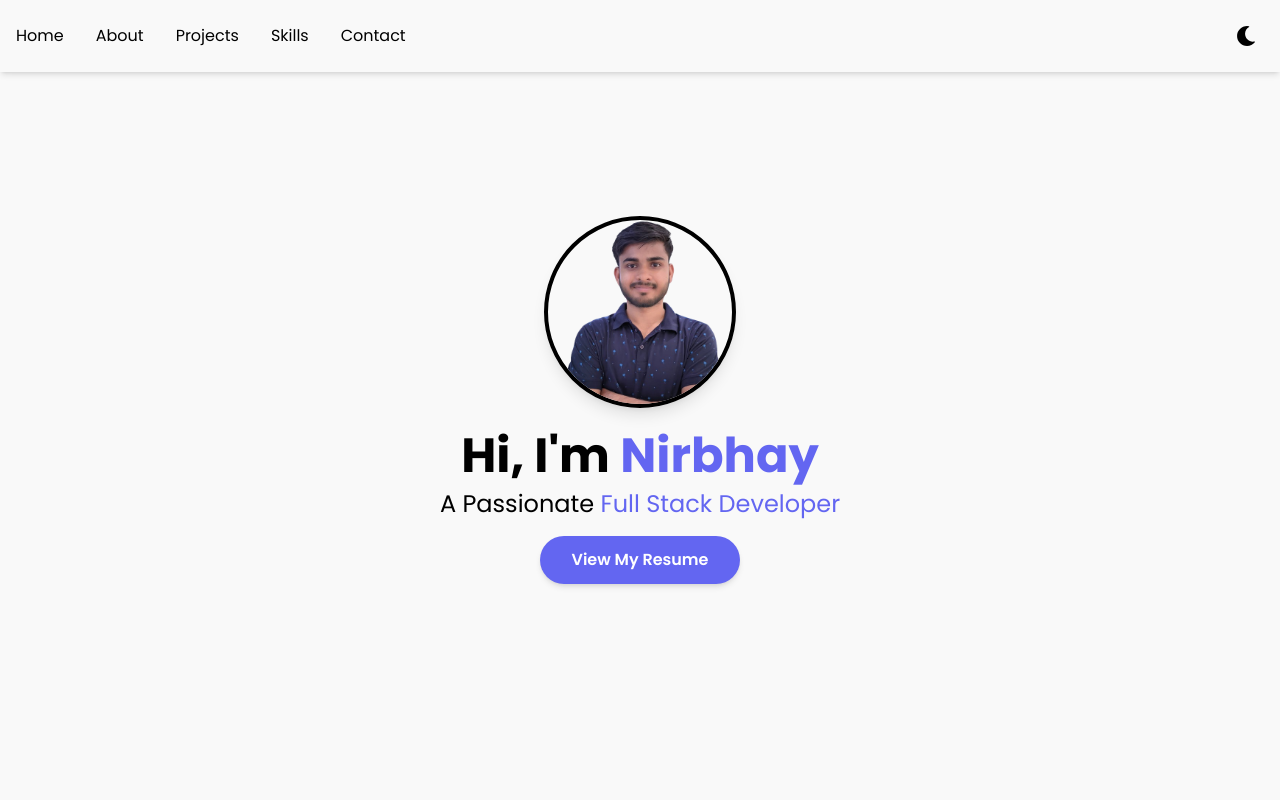
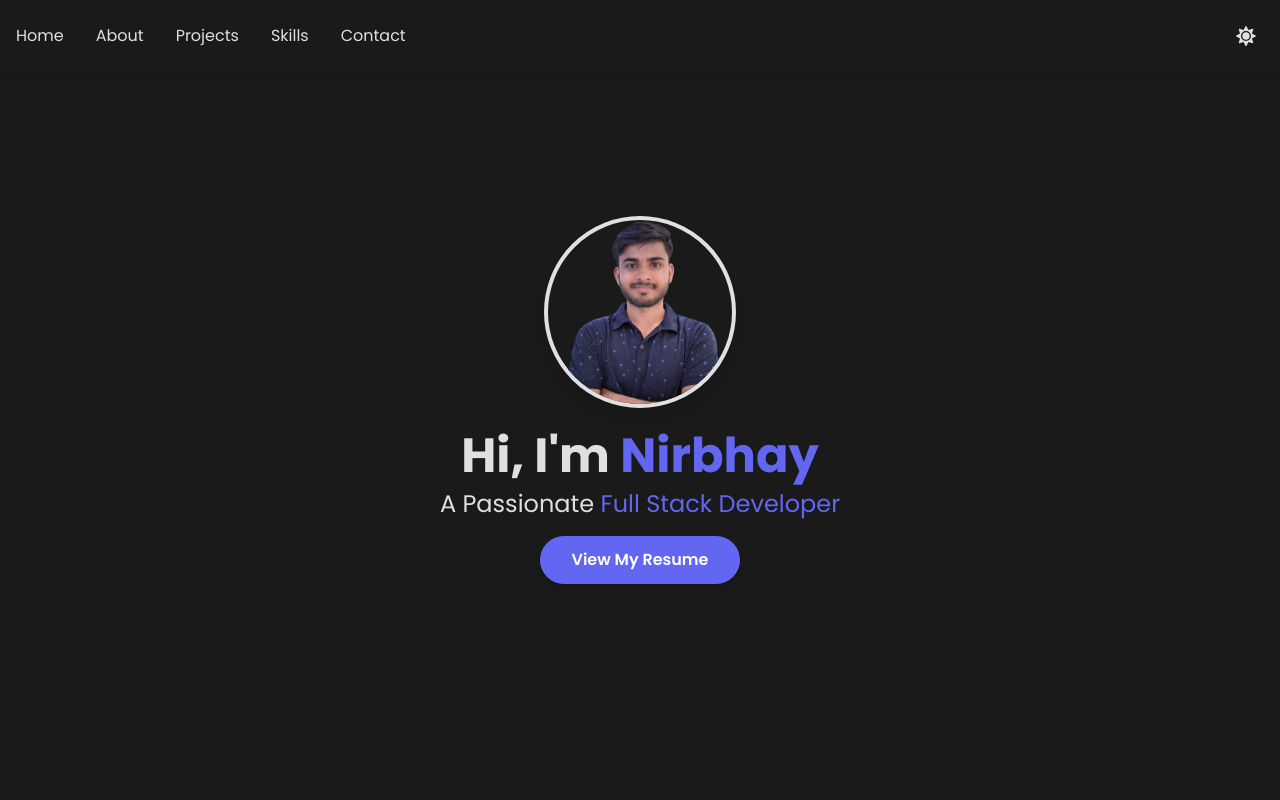
Before and after one commit to NirbhaySingh74/portfoio, a React (Vite) app: page / in a window 1280 px wide. Shown: the top 800 px of the page. Built offline with nearby package versions, Linux system fonts and the light colour scheme.

Commit message:
error solve

```diff
--- a/src/components/Contact.tsx
+++ b/src/components/Contact.tsx
@@ -33,16 +33,14 @@ const Contact: React.FC = () => {
 
       if (response.ok) {
         setSubmitted(true);
-        setFormState({ name: "", email: "", message: "" }); // Reset form fields
-        setError(""); // Clear any previous errors
+        setFormState({ name: "", email: "", message: "" });
+        setError("");
       } else {
         throw new Error("Network response was not ok.");
       }
     } catch (error) {
-      setError(
-        "There was a problem submitting the form. Please try again.",
-        error
-      );
+      console.log(error);
+      setError("There was a problem submitting the form. Please try again.");
     }
   };
 
--- a/src/components/ThemeToggleButton.tsx
+++ b/src/components/ThemeToggleButton.tsx
@@ -2,7 +2,8 @@ import React, { useEffect, useState } from "react";
 import { FaSun, FaMoon } from "react-icons/fa";
 
 const ThemeToggleButton: React.FC = () => {
-  const [theme, setTheme] = useState(localStorage.getItem("theme") || "light");
+  // Default to "dark" theme if there's no theme set in localStorage
+  const [theme, setTheme] = useState(localStorage.getItem("theme") || "dark");
 
   useEffect(() => {
     document.documentElement.setAttribute("data-theme", theme);
@@ -10,7 +11,7 @@ const ThemeToggleButton: React.FC = () => {
   }, [theme]);
 
   const toggleTheme = () => {
-    setTheme((prevTheme) => (prevTheme === "light" ? "dark" : "light"));
+    setTheme((prevTheme) => (prevTheme === "dark" ? "light" : "dark"));
   };
 
   return (
```
